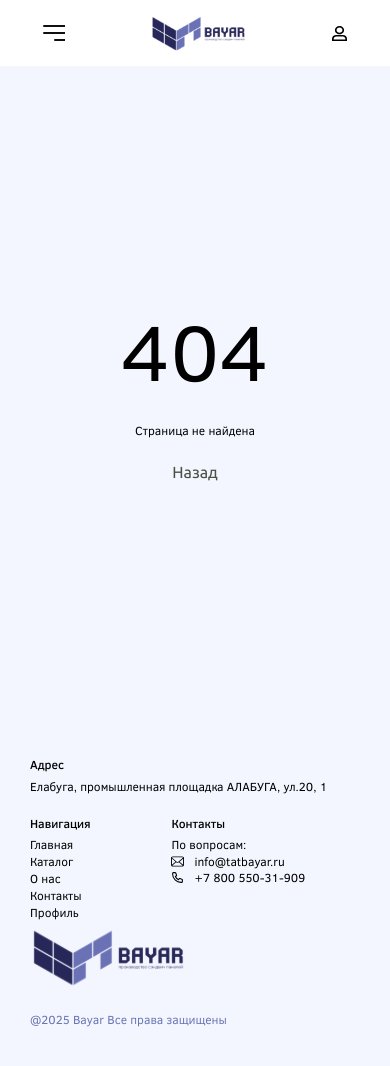
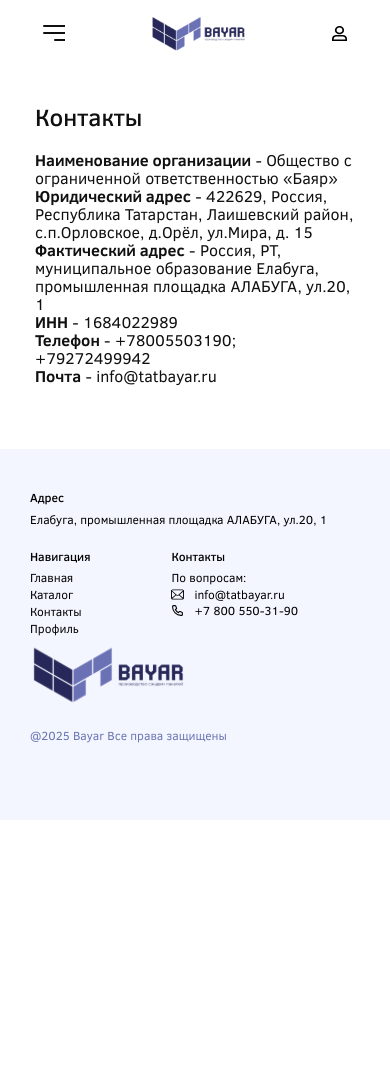
Before and after one commit to timuritodev/bayar-frontend, a Next.js app: page /contacts in a window 390 px wide. Before the commit this address had no page. Shown: the top 1066 px of the page. After the commit the page ends 844 px from the top, so only its background shows below. Built offline with nearby package versions, Linux system fonts and the light colour scheme.

Commit message:
update phone number, fix calculator page layout on mob. and upadte product img

```diff
--- a/src/components/Burger/Burger.tsx
+++ b/src/components/Burger/Burger.tsx
@@ -179,11 +179,11 @@
               Калькулятор
             </Link>
             <Link
-              href="/about"
+              href="/contacts"
               className={styles.burger__link}
               onClick={handleLinkClick}
             >
-              О нас
+              Контакты
             </Link>
           </div>
         </div>
--- a/src/components/Footer/Footer.tsx
+++ b/src/components/Footer/Footer.tsx
@@ -40,9 +40,6 @@
                 <Link href="/catalog" className={styles.text}>
                   Каталог
                 </Link>
-                <Link href="/about" className={styles.text}>
-                  О нас
-                </Link>
                 <Link href="/contacts" className={styles.text}>
                   Контакты
                 </Link>
@@ -54,7 +51,7 @@
                 <h5 className={styles.title}>Контакты</h5>
                 <p className={styles.text}>По вопросам:</p>
                 <Contacts src={email} text="info@tatbayar.ru" f_size="12px" i_size="13px" />
-                <Contacts src={phone} text="+7 800 550-31-909" f_size="12px" i_size="13px" />
+                <Contacts src={phone} text="+7 800 550-31-90" f_size="12px" i_size="13px" />
               </div>
             </div>
           ) : (
@@ -81,7 +78,7 @@
                 <h5 className={styles.title}>Контакты</h5>
                 <p className={styles.text}>По вопросам:</p>
                 <Contacts src={email} text="info@tatbayar.ru" f_size="24px" i_size="26px" />
-                <Contacts src={phone} text="+7 800 550-31-909" f_size="24px" i_size="26px" />
+                <Contacts src={phone} text="+7 800 550-31-90" f_size="24px" i_size="26px" />
               </div>
             </>
           )}
--- a/src/components/Header/Header.tsx
+++ b/src/components/Header/Header.tsx
@@ -57,7 +57,7 @@
   return (
     <header className={styles.header}>
       <div className={styles.header__container}>
-        {width < 767 && (
+        {width < 1023 && (
           <BurgerButton isPopupOpen={isPopupOpen} switchPopup={switchPopup} />
         )}
         <Link href="/">
@@ -88,8 +88,8 @@
               </ul>
             </li>
           </ul>
-          <Link href="/about" className={`${styles.header__link} ${is_active("/about") ? styles.active : ""}`}>
-            О нас
+          <Link href="/contacts" className={`${styles.header__link} ${is_active("/contacts") ? styles.active : ""}`}>
+            Контакты
           </Link>
           <Link href="/calculator" className={`${styles.header__link} ${is_active("/calculator") ? styles.active : ""}`}>
             Калькулятор
@@ -100,10 +100,10 @@
         </div>
 
         <div className={styles.header__search__container}>
-          {width > 767 && (
+          {width > 1023 && (
             <div className={styles.info}>
               <Contacts src={email} text="info@tatbayar.ru" f_size="16px" i_size="23px" />
-              <Contacts src={phone} text="+7 800 550-31-909" f_size="16px" i_size="23px" />
+              <Contacts src={phone} text="+7 800 550-31-90" f_size="16px" i_size="23px" />
             </div>
           )}
           <Link href="/profile">
--- a/src/components/Header/style.module.scss
+++ b/src/components/Header/style.module.scss
@@ -149,6 +149,12 @@
 	gap: 10px;
 }
 
+@media screen and (max-width: 1023px) {
+	.header__links {
+		display: none;
+	}
+}
+
 @media screen and (max-width: 767px) {
 	.header {
 		padding: 15px 0 10px 0;
--- a/src/components/Table/RoofTable.tsx
+++ b/src/components/Table/RoofTable.tsx
@@ -21,7 +21,7 @@
 					<td rowSpan={3} className={`${styles.td}`}>1000 см</td>
 					<td rowSpan={3} className={`${styles.td} ${styles.td_small_padding}`}>
 						Точную стоимость можно<br />узнать у наших менеджеров<br />по телефону<br />
-						<strong>+79600000000</strong>
+						<strong>+7 800 550-31-90</strong>
 					</td>
 				</tr>
 				<tr>
--- a/src/components/Table/WallTable.tsx
+++ b/src/components/Table/WallTable.tsx
@@ -21,7 +21,7 @@
 					<td rowSpan={5} className={`${styles.td}`}>1000 см<br />или<br />1190 см</td>
 					<td rowSpan={5} className={`${styles.td} ${styles.td_small_padding}`}>
 						Точную стоимость можно<br />узнать у наших менеджеров<br />по телефону<br />
-						<strong>+79600000000</strong>
+						<strong>+7 800 550-31-90</strong>
 					</td>
 				</tr>
 				<tr>
--- a/src/pages/calculator/style.module.scss
+++ b/src/pages/calculator/style.module.scss
@@ -90,6 +90,9 @@
 	.form {
 		width: 90%;
 		gap: 15px;
+		display: flex;
+		flex-direction: column;
+		align-items: center;
 	}
 
 	.form__container {
--- /dev/null
+++ b/src/pages/contacts/index.tsx
@@ -0,0 +1,30 @@
+import SEO from '@/components/SEO/SEO';
+import styles from "./style.module.scss";
+
+const Page = () => {
+	return (
+		<>
+			<SEO title="Контакты - BAYAR" description="Завод изготовитель сэндвич-панелей по лучшим ценам в РФ" keywords="сэндвич-панели, сэндвич панели купить, панели для строительства, строительные материалы, утепленные панели" />
+
+			<div className={styles.about}>
+				<div className={styles.container}>
+					<h1 className={styles.title}>Контакты</h1>
+					<p className={styles.text}>
+						<strong>Наименование организации</strong> - Общество с ограниченной ответственностью «Баяр»
+					</p>
+					<p className={styles.text}>
+						<strong>Юридический адрес</strong> - 422629, Россия, Республика Татарстан, Лаишевский район, с.п.Орловское, д.Орёл, ул.Мира, д. 15
+					</p>
+					<p className={styles.text}>
+						<strong>Фактический адрес</strong> - Россия, РТ, муниципальное образование Елабуга, промышленная площадка АЛАБУГА, ул.20, 1
+					</p>
+					<p className={styles.text}><strong>ИНН</strong> - 1684022989</p>
+					<p className={styles.text}><strong>Телефон</strong> - +78005503190; +79272499942</p>
+					<p className={styles.text}><strong>Почта</strong> - info@tatbayar.ru</p>
+				</div>
+			</div>
+		</>
+	);
+};
+
+export default Page;
--- a/src/pages/product/[id].tsx
+++ b/src/pages/product/[id].tsx
@@ -1,5 +1,6 @@
 
 import SEO from '@/components/SEO/SEO';
+import { API_BASE_URL } from '@/constants/constants';
 import { getProductById } from '@/services/redux/slices/products/products';
 import Image from "next/image";
 import { useRouter } from 'next/router';
@@ -21,6 +22,8 @@
 
 	if (!product.title) return <p>Загрузка...</p>;
 
+	const imageUrl = API_BASE_URL + product.picture;
+
 	return (
 		<>
 			<SEO title={`${product.title} - BAYAR`} description={`Покупайте ${product.title} по лучшим ценам с доставкой по всей рф. ${product.description}`} keywords={`${product.title}, купить ${product.title}, BAYAR`} />
@@ -28,7 +31,7 @@
 			<div className={styles.product}>
 				<div className={styles.container}>
 					<div className={styles.block}>
-						<Image className={styles.img} alt={product.title} src={product.picture} width={557} height={532} />
+						<Image className={styles.img} alt={product.title} src={imageUrl} width={557} height={532} />
 						{/*TODO добавить сюда кнопку для заказать +- */}
 					</div>
 					<div className={styles.block}>
```
Also changed, not shown: src/pages/about/index.tsx (deleted, +0 -30 lines), src/pages/contacts/style.module.scss (renamed from src/pages/about/style.module.scss).
